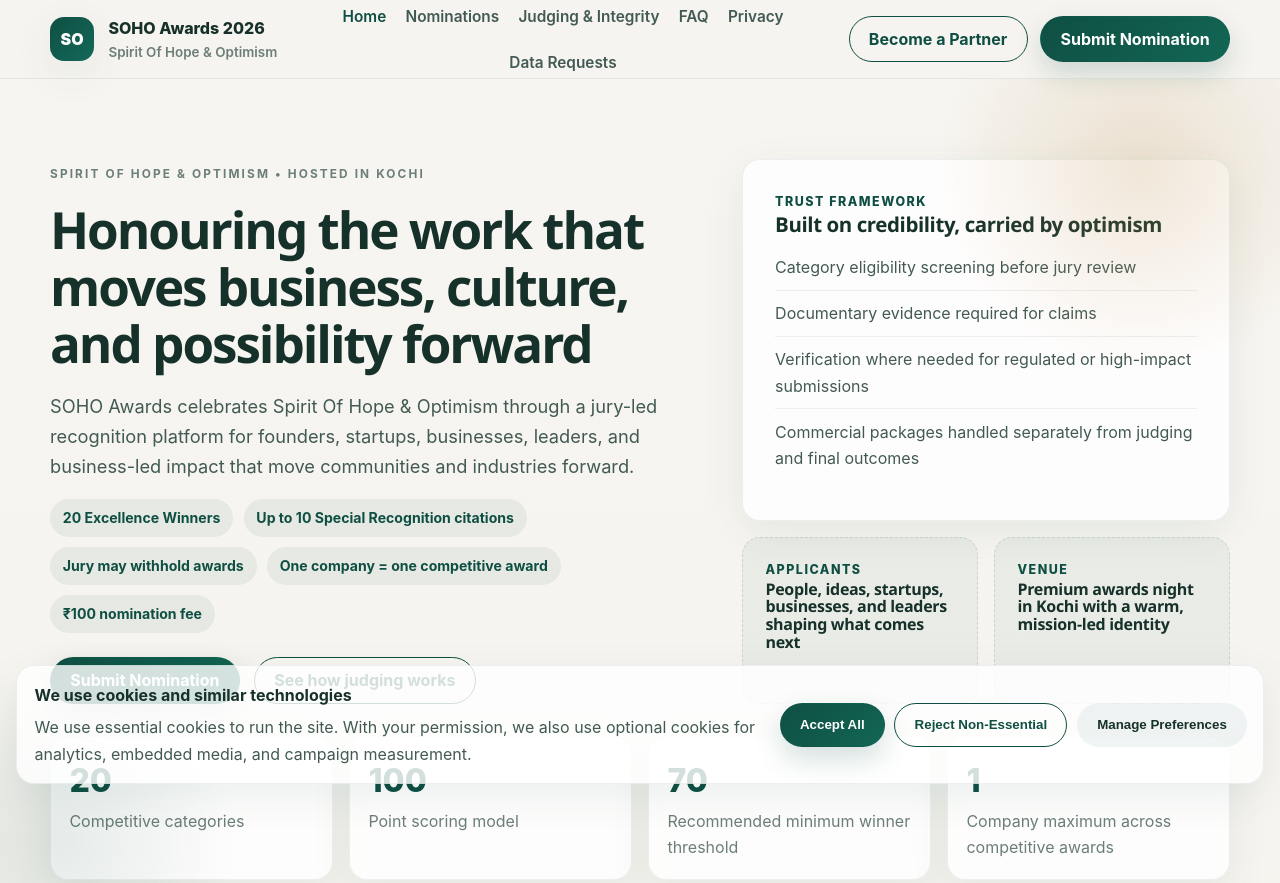
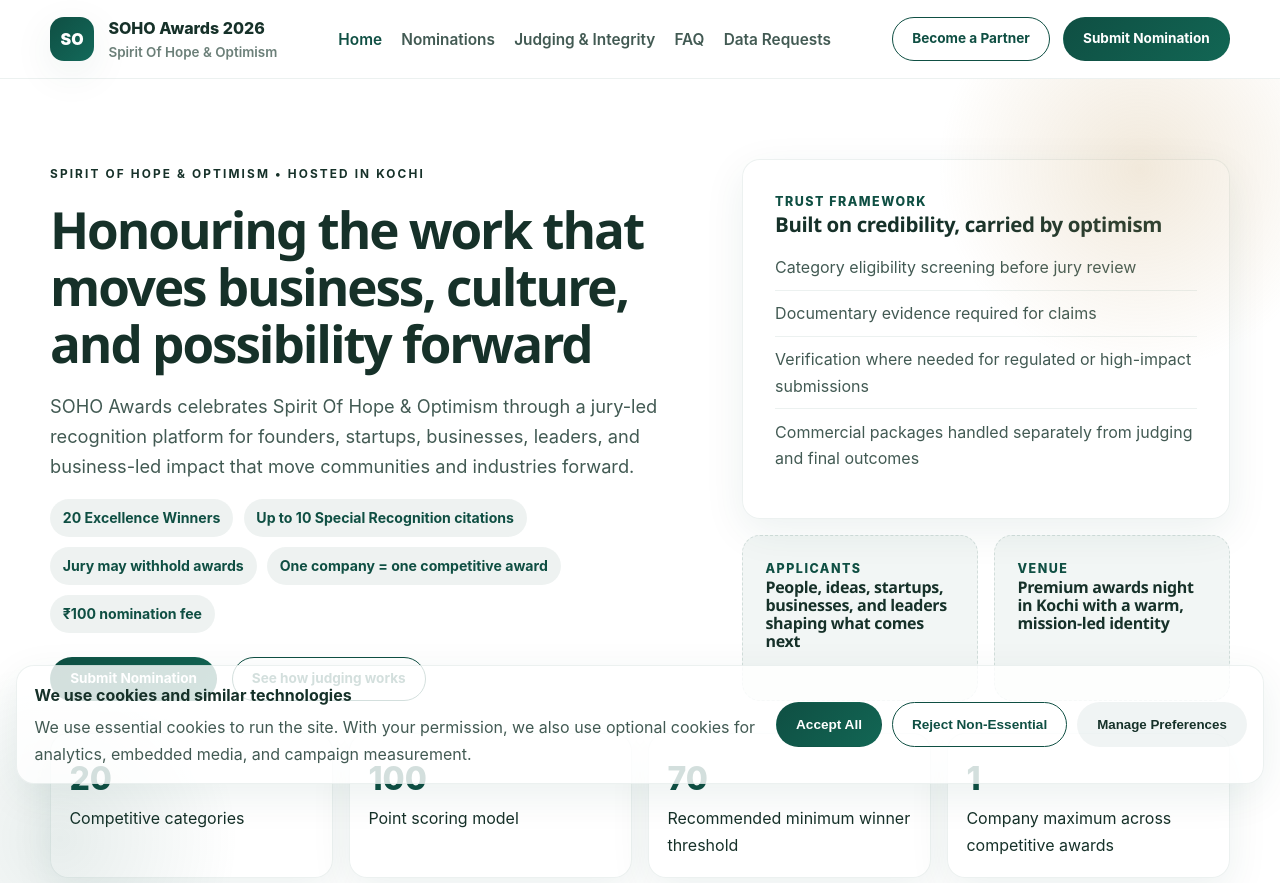
Before and after one commit to maisonatelier52-ux/SOHO_AWARDS, a website: page index.html in a window 1280 px wide. Shown: the top 883 px of the page. Drawn offline with Linux system fonts and the light colour scheme.

Commit message:
chnage the background color

```diff
--- a/assets/css/styles.css
+++ b/assets/css/styles.css
@@ -23,7 +23,7 @@ body {
   margin: 0;
   font-family: Inter, ui-sans-serif, system-ui, -apple-system, BlinkMacSystemFont, "Segoe UI", sans-serif;
   color: var(--ink);
-  background: linear-gradient(180deg, #f7f5f1 0%, #f3efe8 100%);
+  background: #ffffff;
   line-height: 1.65;
 }
 body.menu-open { overflow: hidden; }
@@ -42,7 +42,7 @@ h1 { font-size: clamp(2.6rem, 4vw, 4.6rem); letter-spacing: -0.04em; }
 h2 { font-size: clamp(1.8rem, 2.5vw, 2.6rem); letter-spacing: -0.03em; }
 h3 { font-size: 1.28rem; letter-spacing: -0.02em; }
 h4 { font-size: 1.06rem; }
-small, .meta, .eyebrow, .muted { color: var(--muted); }
+
 .eyebrow {
   text-transform: uppercase;
   letter-spacing: .18em;
@@ -64,7 +64,7 @@ small, .meta, .eyebrow, .muted { color: var(--muted); }
   top: 0;
   z-index: 70;
   backdrop-filter: blur(18px);
-  background: rgba(246, 244, 239, 0.88);
+  background: white;
   border-bottom: 1px solid rgba(15,79,67,.08);
 }
 .header-inner {
@@ -198,11 +198,12 @@ small, .meta, .eyebrow, .muted { color: var(--muted); }
   background: linear-gradient(135deg, var(--brand), #126654);
   color: #fff;
   border-color: transparent;
-  box-shadow: 0 12px 28px rgba(15,79,67,.18);
+  font-size:0.85rem
 }
 .btn-secondary {
   background: transparent;
   color: var(--brand);
+  font-size:0.85rem
 }
 .btn-ghost {
   background: rgba(15,79,67,.06);
@@ -404,7 +405,7 @@ textarea { min-height: 160px; resize: vertical; }
   padding: 2.5rem 0 3rem;
   margin-top: 3rem;
   border-top: 1px solid rgba(15,79,67,.08);
-  background: rgba(255,255,255,.55);
+  background: rgba(246, 244, 239, 0.88);
 }
 .footer-grid {
   display: grid;
--- a/index.html
+++ b/index.html
@@ -42,11 +42,10 @@
 <li><a href="nominations.html">Nominations</a></li>
 <li><a href="judging-integrity.html">Judging & Integrity</a></li>
 <li><a href="faq.html">FAQ</a></li>
-<li><a href="privacy-notice.html">Privacy</a></li>
 <li><a href="data-requests-grievance.html">Data Requests</a></li></ul>
     </nav>
     <div class="header-actions">
-      <a class="btn btn-secondary" data-config-link="partnerDeckUrl" >Become a Partner</a>
+      <a class="btn btn-secondary" data-config-link="partnerDeckUrl">Become a Partner</a>
       <a class="btn btn-primary" data-config-link="nominationUrl">Submit Nomination</a>
       <button class="nav-toggle" data-nav-toggle aria-label="Toggle navigation" aria-expanded="false">Menu</button>
     </div>
```
